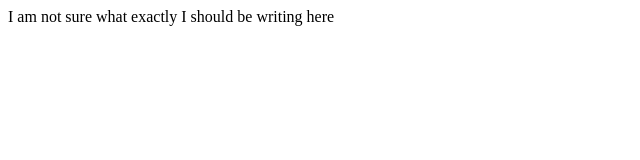
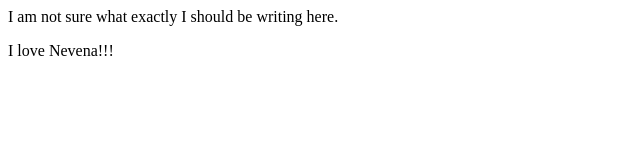
Before and after one commit to sawyer19l/first-html-page, a plain HTML site: page my-stuff/index.html in a window 1280 px wide. Shown: the full height of the page, 0-640 px from the left. Drawn offline with Linux system fonts and the light colour scheme.

Commit message:
"Nevena addition"

```diff
--- a/my-stuff/index.html
+++ b/my-stuff/index.html
@@ -5,6 +5,7 @@
   <title>Still testing!</title>
 </head>
 <body>
-I am not sure what exactly I should be writing here
+I am not sure what exactly I should be writing here.
+<p> I love Nevena!!!</p>
 </body>
 </html>
```
